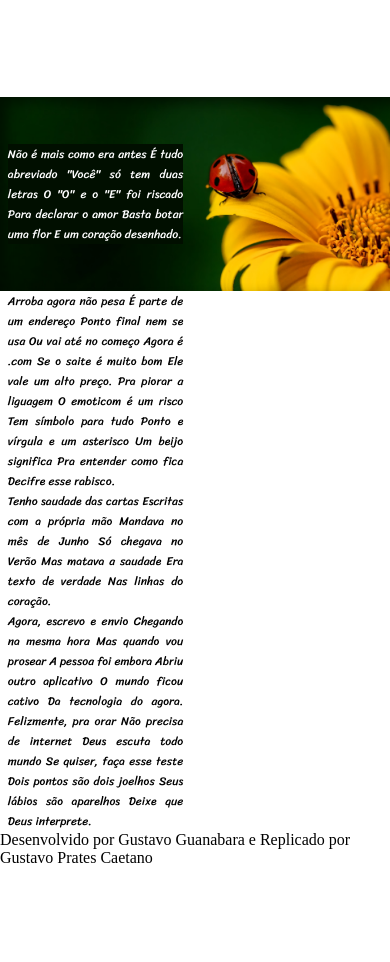
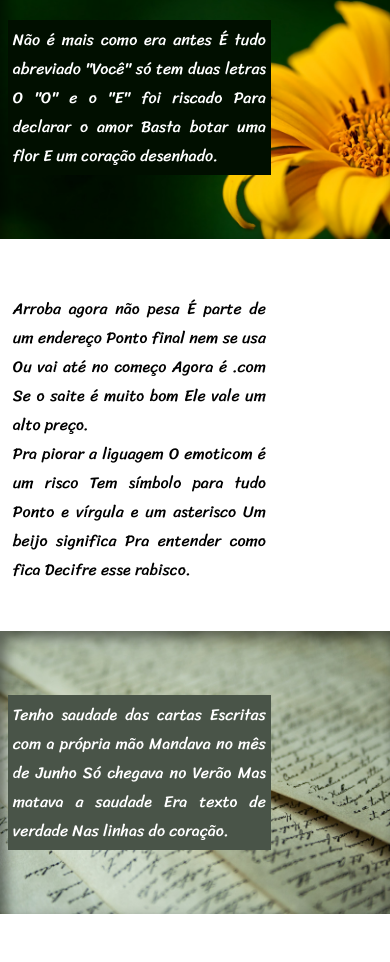
Before and after one commit to gustavopratesc/desafio-cordel-curso, a website: page html/index.html in a window 390 px wide. Shown: the part 472-1434 px from the top of the page. Before the commit the page ends 1339 px from the top, so only its background shows below. Drawn offline with Linux system fonts and the light colour scheme.

Commit message:
finalizando-estilização

```diff
--- a/css/footer.css
+++ b/css/footer.css
@@ -0,0 +1,18 @@
+footer {
+    background-color: black;
+    color: white;
+    text-align: center;
+    font-size: 20px;
+    padding: 20px;
+    margin-top: 40px;
+    font-family: Arial, Helvetica, sans-serif;
+}
+footer p > a {
+    text-decoration: none;
+    color: white;
+    font-weight: bolder;
+}
+footer p > a:hover {
+    cursor: pointer;
+    color: red;
+}
--- a/css/global.css
+++ b/css/global.css
@@ -12,3 +12,20 @@
     font-family: sriacha;
     src: url(../font/Sriracha/Sriracha-Regular.ttf);
 }
+
+@media only screen and (max-width: 550px) {
+    main {
+        margin-top: 10%;
+        font-size: 16px;
+
+    }
+    main p {
+        width: 30vh;
+    }
+    .sessao-2 {
+        background-position: center center;
+    }
+    footer {
+        font-size: 9px;
+    }
+}
--- a/css/main.css
+++ b/css/main.css
@@ -5,15 +5,16 @@ main {
     margin-top: 15vh;
 }
 main p {
-    width: 45vw;
+    width: 30vw;
     margin-left: 2vw;
+    padding: 5px;
 }
 .paragrafo-2 {
     background-color: #010F00;
 }
 .sessao-2 {
     color: white;
-    margin-top: 20vh;
+    margin-top: 6vh;
     background-image: url(../imagens/background001.jpg);
     background-repeat: no-repeat;
     background-size: cover;
@@ -22,3 +23,24 @@ main p {
     padding: 4em 0em 4em 0em;
     box-shadow: inset 6px 6px 13px 0px rgba(0, 0, 0, 0.473);
 }
+.sessao-3 {
+    margin-top: 6vh;
+}
+.paragrafo-4 {
+    background-color: #495448;
+}
+.sessao-4 {
+    margin-top: 5vh;
+    color: white;
+    background-image: url(../imagens/background002.jpg);
+    background-repeat: no-repeat;
+    background-position: left center;
+    background-size: cover;
+    background-attachment: fixed;
+    box-shadow: inset 6px 6px 13px 0px rgba(0, 0, 0, 0.473);
+    padding: 4em 0em 4em 0em;
+
+}
+.sessao-5 {
+    margin-top: 6vh;
+}
--- a/html/index.html
+++ b/html/index.html
@@ -40,8 +40,7 @@
                 Ou vai até no começo
                 Agora é .com
                 Se o saite é muito bom
-                Ele vale um alto preço.
-
+                Ele vale um alto preço.<br>
                     Pra piorar a liguagem
                     O emoticom é um risco
                     Tem símbolo para tudo
@@ -79,7 +78,7 @@
         </section>
     </main>
     <footer>
-        <p>Desenvolvido por Gustavo Guanabara e Replicado por Gustavo Prates Caetano</p>
+        <p>Desenvolvido por <a href="https://github.com/gustavoguanabara" target="_blank">Gustavo Guanabara</a> e Replicado por <a href="https://github.com/gustavopratesc" target="_blank">Gustavo Prates Caetano</a></p>
     </footer>
 </body>
 </html>
--- a/package.json
+++ b/package.json
@@ -2,7 +2,7 @@
   "name": "desafio-cordel-curso",
   "version": "1.0.0",
   "description": "Site recriado do desafio do canal Curso em Video Gustavo Guanabara",
-  "main": "index.js",
+  "main": "index.html",
   "scripts": {
     "test": "echo \"Error: no test specified\" && exit 1"
   },
```
Lines whose indentation alone changed are shown as unchanged.
